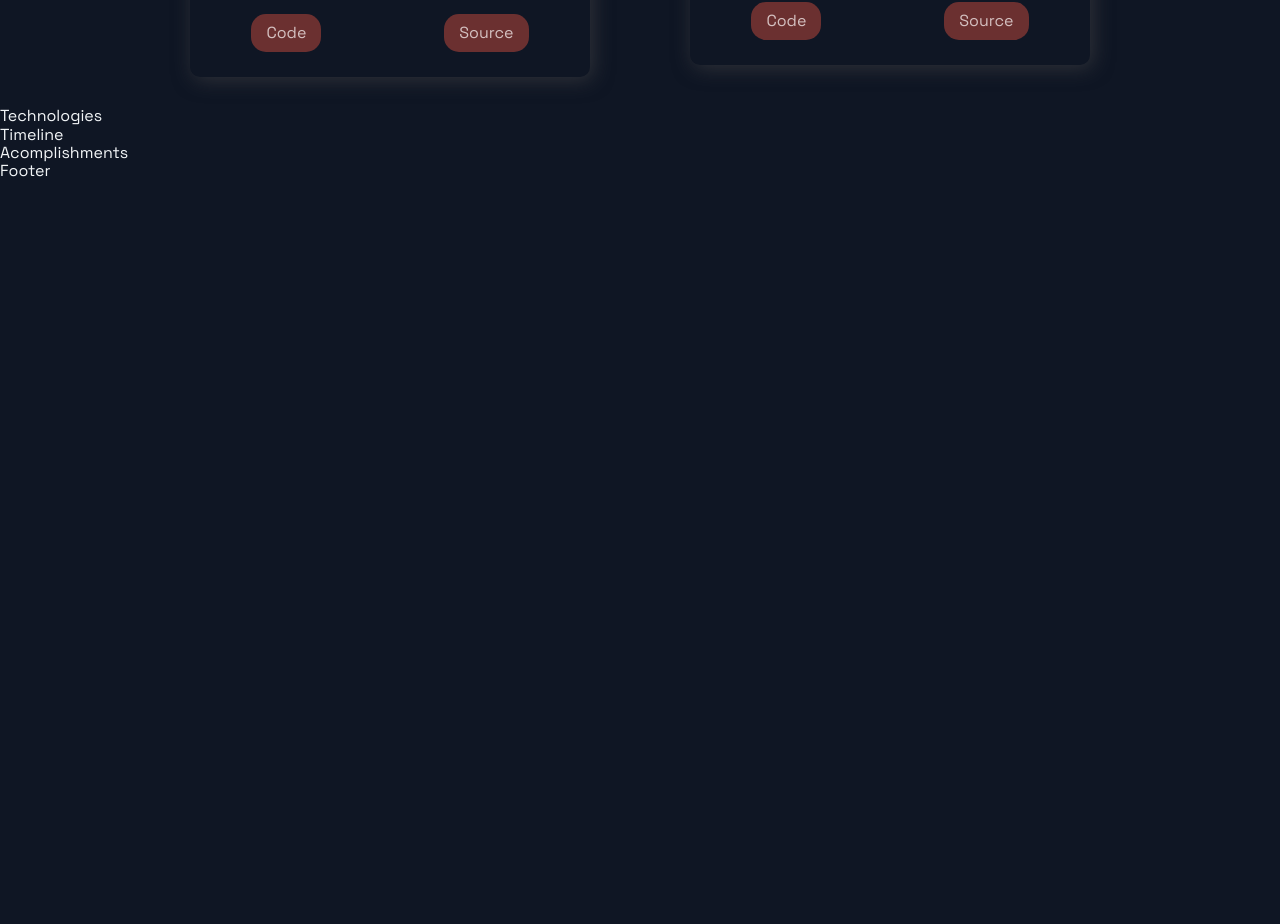
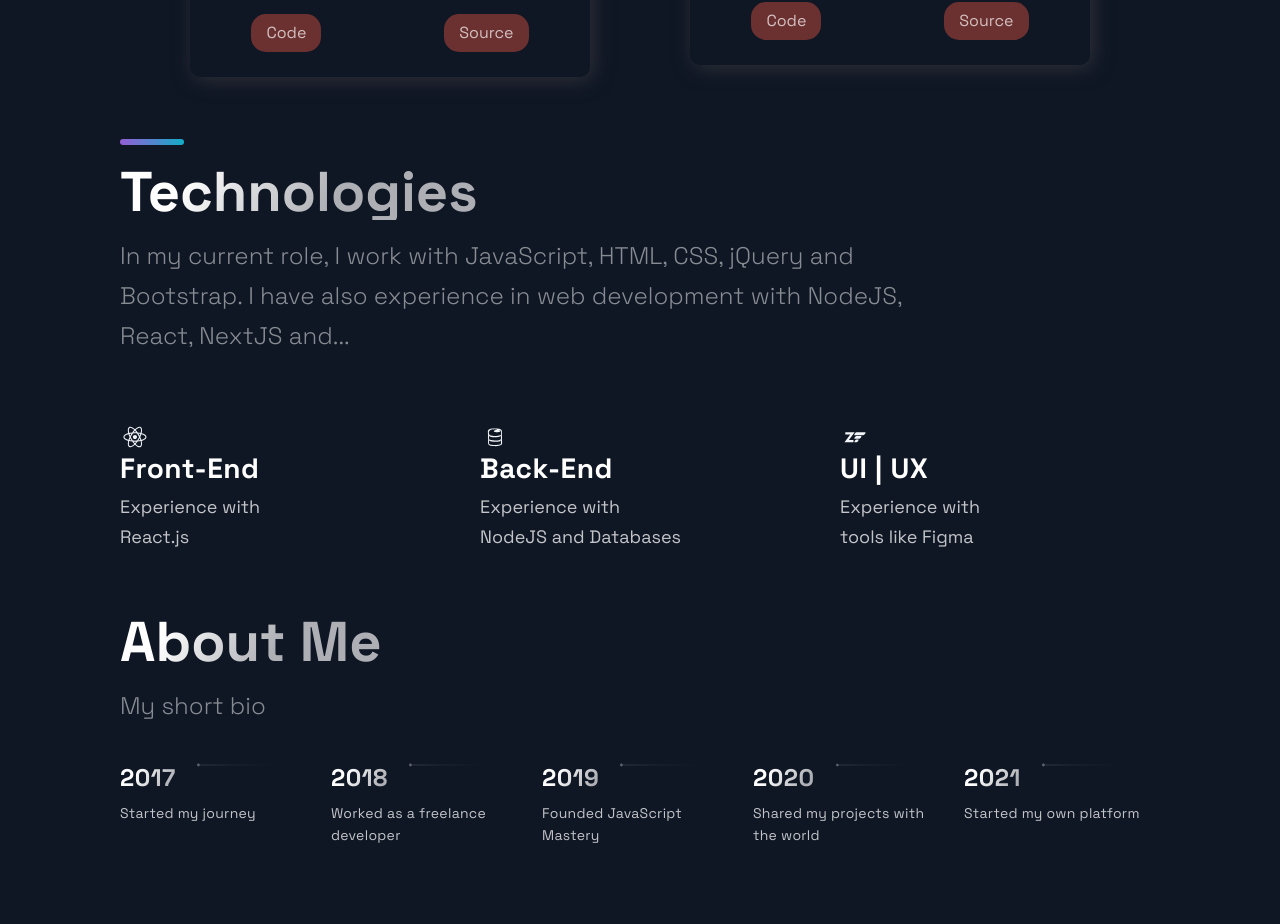
Before and after one commit to wildapt01/portfolio_website-STARTER, a Next.js app: page / in a window 1280 px wide. Shown: the part 2135-3059 px from the top of the page. Before the commit the page ends 2316 px from the top, so only its background shows below. Built offline with nearby package versions, Linux system fonts and the light colour scheme.

Commit message:
add Tech and Timeline

```diff
--- a/src/components/Technologies/Technologies.js
+++ b/src/components/Technologies/Technologies.js
@@ -1,12 +1,62 @@
-import React from 'react';
-import { DiFirebase, DiReact, DiZend } from 'react-icons/di';
-import { Section, SectionDivider, SectionText, SectionTitle } from '../../styles/GlobalComponents';
-import { List, ListContainer, ListItem, ListParagraph, ListTitle } from './TechnologiesStyles';
+import React from "react";
+import { DiFirebase, DiReact, DiZend } from "react-icons/di";
+import {
+  Section,
+  SectionDivider,
+  SectionText,
+  SectionTitle
+} from "../../styles/GlobalComponents";
+import {
+  List,
+  ListContainer,
+  ListItem,
+  ListParagraph,
+  ListTitle
+} from "./TechnologiesStyles";
 
-const Technologies = () =>  (
-  <div>
-    Technologies
-  </div>
+const Technologies = () => (
+  <Section id="tech">
+    <SectionDivider />
+    <br />
+    <SectionTitle>Technologies</SectionTitle>
+    <SectionText>
+      In my current role, I work with JavaScript, HTML, CSS, jQuery and
+      Bootstrap. I have also experience in web development with NodeJS, React,
+      NextJS and...
+    </SectionText>
+    <List>
+      <ListItem>
+        <DiReact size="3rem" />
+        <ListContainer>
+          <ListTitle>Front-End</ListTitle>
+          <ListParagraph>
+            Experience with <br />
+            React.js
+          </ListParagraph>
+        </ListContainer>
+      </ListItem>
+      <ListItem>
+        <DiFirebase size="3rem" />
+        <ListContainer>
+          <ListTitle>Back-End</ListTitle>
+          <ListParagraph>
+            Experience with <br />
+            NodeJS and Databases
+          </ListParagraph>
+        </ListContainer>
+      </ListItem>
+      <ListItem>
+        <DiZend size="3rem" />
+        <ListContainer>
+          <ListTitle>UI | UX</ListTitle>
+          <ListParagraph>
+            Experience with <br />
+            tools like Figma
+          </ListParagraph>
+        </ListContainer>
+      </ListItem>
+    </List>
+  </Section>
 );
 
 export default Technologies;
--- a/src/components/TimeLine/TimeLine.js
+++ b/src/components/TimeLine/TimeLine.js
@@ -1,51 +1,141 @@
-import React, { useState, useRef, useEffect } from 'react';
+import React, { useState, useRef, useEffect } from "react";
 
-import { CarouselButton, CarouselButtonDot, CarouselButtons, CarouselContainer, CarouselItem, CarouselItemImg, CarouselItemText, CarouselItemTitle, CarouselMobileScrollNode } from './TimeLineStyles';
-import { Section, SectionDivider, SectionText, SectionTitle } from '../../styles/GlobalComponents';
-import { TimeLineData } from '../../constants/constants';
+import {
+  CarouselButton,
+  CarouselButtonDot,
+  CarouselButtons,
+  CarouselContainer,
+  CarouselItem,
+  CarouselItemImg,
+  CarouselItemText,
+  CarouselItemTitle,
+  CarouselMobileScrollNode
+} from "./TimeLineStyles";
+import {
+  Section,
+  SectionDivider,
+  SectionText,
+  SectionTitle
+} from "../../styles/GlobalComponents";
+import { TimeLineData } from "../../constants/constants";
 
 const TOTAL_CAROUSEL_COUNT = TimeLineData.length;
 
 const Timeline = () => {
-  // const [activeItem, setActiveItem] = useState(0);
-  // const carouselRef = useRef();
+  const [activeItem, setActiveItem] = useState(0);
+  const carouselRef = useRef();
 
-  // const scroll = (node, left) => {
-  //   return node.scrollTo({ left, behavior: 'smooth' });
-  // }
+  const scroll = (node, left) => {
+    return node.scrollTo({ left, behavior: "smooth" });
+  };
 
-  // const handleClick = (e, i) => {
-  //   e.preventDefault();
+  const handleClick = (e, i) => {
+    e.preventDefault();
 
-  //   if (carouselRef.current) {
-  //     const scrollLeft = Math.floor(carouselRef.current.scrollWidth * 0.7 * (i / TimeLineData.length));
+    if (carouselRef.current) {
+      const scrollLeft = Math.floor(
+        carouselRef.current.scrollWidth * 0.7 * (i / TimeLineData.length)
+      );
 
-  //     scroll(carouselRef.current, scrollLeft);
-  //   }
-  // }
+      scroll(carouselRef.current, scrollLeft);
+    }
+  };
 
-  // const handleScroll = () => {
-  //   if (carouselRef.current) {
-  //     const index = Math.round((carouselRef.current.scrollLeft / (carouselRef.current.scrollWidth * 0.7)) * TimeLineData.length);
+  const handleScroll = () => {
+    if (carouselRef.current) {
+      const index = Math.round(
+        (carouselRef.current.scrollLeft /
+          (carouselRef.current.scrollWidth * 0.7)) *
+          TimeLineData.length
+      );
 
-  //     setActiveItem(index);
-  //   }
-  // }
+      setActiveItem(index);
+    }
+  };
 
-  // // snap back to beginning of scroll when window is resized
-  // // avoids a bug where content is covered up if coming from smaller screen
-  // useEffect(() => {
-  //   const handleResize = () => {
-  //     scroll(carouselRef.current, 0);
-  //   }
+  // snap back to beginning of scroll when window is resized
+  // avoids a bug where content is covered up if coming from smaller screen
+  useEffect(() => {
+    const handleResize = () => {
+      scroll(carouselRef.current, 0);
+    };
 
-  //   window.addEventListener('resize', handleResize);
-  // }, []);
+    window.addEventListener("resize", handleResize);
+  }, []);
 
   return (
-    <div>
-      Timeline
-    </div>
+    <Section id="about">
+      <SectionTitle>About Me</SectionTitle>
+      <SectionText>My short bio</SectionText>
+      <CarouselContainer ref={carouselRef} onScroll={handleScroll}>
+        <>
+          {TimeLineData.map((item, indx) => (
+            <CarouselMobileScrollNode
+              key={indx}
+              final={indx === TOTAL_CAROUSEL_COUNT - 1}
+            >
+              <CarouselItem
+                index={indx}
+                id={`carousel__item-${indx}`}
+                active={activeItem}
+                onClick={(evnt) => handleClick(evnt, indx)}
+              >
+                <CarouselItemTitle>
+                  {item.year}{" "}
+                  <CarouselItemImg
+                    width="208"
+                    height="6"
+                    viewBox="0 0 208 6"
+                    fill="none"
+                    xmlns="http://www.w3.org/2000/svg"
+                  >
+                    <path
+                      fill-rule="evenodd"
+                      clip-rule="evenodd"
+                      d="M2.5 5.5C3.88071 5.5 5 4.38071 5 3V3.5L208 3.50002V2.50002L5 2.5V3C5 1.61929 3.88071 0.5 2.5 0.5C1.11929 0.5 0 1.61929 0 3C0 4.38071 1.11929 5.5 2.5 5.5Z"
+                      fill="url(#paint0_linear)"
+                      fill-opacity="0.33"
+                    />
+                    <defs>
+                      <linearGradient
+                        id="paint0_linear"
+                        x1="-4.30412e-10"
+                        y1="0.5"
+                        x2="208"
+                        y2="0.500295"
+                        gradientUnits="userSpaceOnUse"
+                      >
+                        <stop stop-color="white" />
+                        <stop
+                          offset="0.79478"
+                          stop-color="white"
+                          stop-opacity="0"
+                        />
+                      </linearGradient>
+                    </defs>
+                  </CarouselItemImg>
+                </CarouselItemTitle>
+                <CarouselItemText>{item.text}</CarouselItemText>
+              </CarouselItem>
+            </CarouselMobileScrollNode>
+          ))}
+        </>
+      </CarouselContainer>
+      <CarouselButtons>
+        {TimeLineData.map((item, indx) => (
+          <CarouselButton
+            key={indx}
+            index={indx}
+            active={activeItem}
+            onClick={(evnt) => handleClick(evnt, indx)}
+            type="button"
+          >
+            <CarouselButtonDot active={activeItem} />
+          </CarouselButton>
+        ))}
+      </CarouselButtons>
+      <SectionDivider />
+    </Section>
   );
 };
 
```
